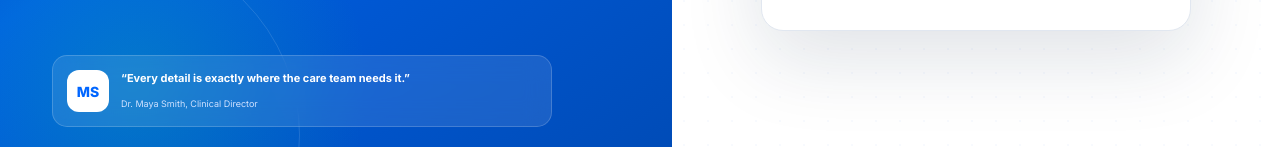
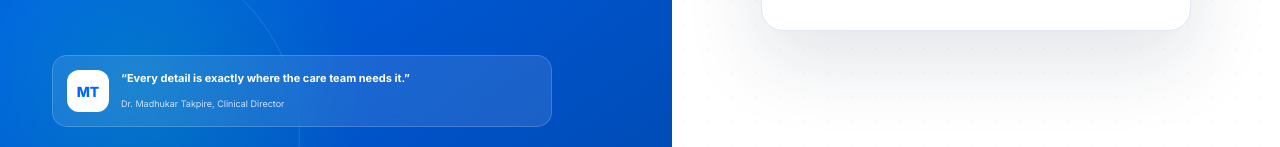
Before and after one commit to Rupesh1819/HomeoCare, a Next.js app: page /login in a window 1280 px wide. Shown: the part 635-782 px from the top of the page. Built offline with nearby package versions, Linux system fonts and the light colour scheme.

Commit message:
chore: replace Dr. Maya Smith with Dr. Madhukar Takpire

```diff
--- a/app/(dashboard)/prescriptions/PrescriptionEditor.tsx
+++ b/app/(dashboard)/prescriptions/PrescriptionEditor.tsx
@@ -265,7 +265,7 @@ export function PrescriptionEditor({ patients }: { patients: Patient[] }) {
                 downloadPrescriptionPDF({
                   clinicName: "HomeoCare Pro",
                   branchName: "Pune Central Clinic",
-                  doctorName: "Dr. Maya Smith, BHMS, MD",
+                  doctorName: "Dr. Madhukar Takpire, BHMS, MD",
                   doctorReg: "MH-24518",
                   clinicPhone: "+91 20 4102 2020",
                   patientName: selectedPatient.name,
@@ -302,7 +302,7 @@ export function PrescriptionEditor({ patients }: { patients: Patient[] }) {
                 </div>
               </div>
               <div>
-                <strong>Dr. Maya Smith, BHMS, MD</strong>
+                <strong>Dr. Madhukar Takpire, BHMS, MD</strong>
                 <span>Reg. MH-24518 · +91 20 4102 2020</span>
               </div>
             </header>
@@ -382,7 +382,7 @@ export function PrescriptionEditor({ patients }: { patients: Patient[] }) {
                 <small>Generated by HomeoCare Pro Enterprise</small>
               </div>
               <div className="signature">
-                <strong>Dr. Maya Smith</strong>
+                <strong>Dr. Madhukar Takpire</strong>
                 <span>Authorized signature</span>
               </div>
             </footer>
--- a/app/(dashboard)/reports/ReportsClient.tsx
+++ b/app/(dashboard)/reports/ReportsClient.tsx
@@ -57,7 +57,7 @@ export function ReportsClient({
     formData.append("file", file);
     formData.append("patientId", selectedPatientId);
     formData.append("category", file.type.includes("pdf") ? "Blood Test" : "Imaging");
-    formData.append("uploadedBy", "Dr. Maya Smith");
+    formData.append("uploadedBy", "Dr. Madhukar Takpire");
 
     try {
       const res = await uploadReport(formData);
--- a/app/actions/analytics.ts
+++ b/app/actions/analytics.ts
@@ -187,9 +187,9 @@ export async function getAnalyticsData() {
   const finalDoctorPerformanceOrDemo = finalDoctorPerformance.length
     ? finalDoctorPerformance
     : [
-        { name: "Dr. Maya Smith", score: "96%", cases: "428 cases" },
-        { name: "Dr. Robert Chen", score: "92%", cases: "316 cases" },
-        { name: "Dr. Anjali Rao", score: "89%", cases: "284 cases" },
+        { name: "Dr. Madhukar Takpire", score: "96%", cases: "428 cases" },
+        { name: "Dr. Madhukar Takpire", score: "92%", cases: "316 cases" },
+        { name: "Dr. Madhukar Takpire", score: "89%", cases: "284 cases" },
       ];
 
   // 8. Status breakdown of appointments
--- a/app/actions/upload.ts
+++ b/app/actions/upload.ts
@@ -8,7 +8,7 @@ export async function uploadReport(formData: FormData) {
   const file = formData.get("file") as File;
   const patientId = formData.get("patientId") as string;
   const category = (formData.get("category") as string) || "Other";
-  const uploadedBy = (formData.get("uploadedBy") as string) || "Dr. Maya Smith";
+  const uploadedBy = (formData.get("uploadedBy") as string) || "Dr. Madhukar Takpire";
 
   if (!file) {
     return { success: false, error: "No file provided" };
--- a/app/login/page.tsx
+++ b/app/login/page.tsx
@@ -72,10 +72,10 @@ export default function LoginPage() {
           </div>
         </div>
         <div className="login-quote">
-          <div className="doctor-avatar">MS</div>
+          <div className="doctor-avatar">MT</div>
           <div>
             <p>&ldquo;Every detail is exactly where the care team needs it.&rdquo;</p>
-            <span>Dr. Maya Smith, Clinical Director</span>
+            <span>Dr. Madhukar Takpire, Clinical Director</span>
           </div>
         </div>
       </section>
--- a/components/clinic-app.tsx
+++ b/components/clinic-app.tsx
@@ -325,7 +325,7 @@ function LoginScreen({ onLogin }: { onLogin: () => void }) {
           <div className="doctor-avatar">MS</div>
           <div>
             <p>“Every detail is exactly where the care team needs it.”</p>
-            <span>Dr. Maya Smith, Clinical Director</span>
+            <span>Dr. Madhukar Takpire, Clinical Director</span>
           </div>
         </div>
       </section>
@@ -499,7 +499,7 @@ function Topbar({
         </button>
         <button className="profile-menu">
           <span className="avatar avatar-blue">MS</span>
-          <span><strong>Dr. Maya Smith</strong><small>Clinic Admin</small></span>
+          <span><strong>Dr. Madhukar Takpire</strong><small>Clinic Admin</small></span>
           <ChevronDown size={15} />
         </button>
       </div>
@@ -826,7 +826,7 @@ function AppointmentsPage({
     const next: Appointment = {
       id: `APT-${1040 + appointments.length + 1}`,
       patient,
-      doctor: "Dr. Maya Smith",
+      doctor: "Dr. Madhukar Takpire",
       time: String(data.get("time") || "05:00 PM"),
       mode: "Clinic",
       status: "Confirmed",
@@ -989,14 +989,14 @@ function PrescriptionsPage({ onNotify }: { onNotify: (message: string) => void }
           <article className="prescription-paper">
             <header>
               <div className="brand-lockup"><span className="brand-mark"><HeartPulse size={22} /></span><div><strong>HomeoCare Pro</strong><small>Pune Central Clinic</small></div></div>
-              <div><strong>Dr. Maya Smith, BHMS, MD</strong><span>Reg. MH-24518 · +91 20 4102 2020</span></div>
+              <div><strong>Dr. Madhukar Takpire, BHMS, MD</strong><span>Reg. MH-24518 · +91 20 4102 2020</span></div>
             </header>
             <div className="rx-patient"><div><span>PATIENT</span><strong>Elena Rodriguez</strong><small>34 years · Female · PAT-2026-00892</small></div><div><span>DATE</span><strong>12 June 2026</strong><small>Diagnosis: Chronic Migraine</small></div></div>
             <div className="rx-symbol">Rx</div>
             <table><thead><tr><th>Medicine</th><th>Potency</th><th>Dosage</th></tr></thead><tbody><tr><td><strong>{medicine}</strong><small>Homeopathic dilution</small></td><td>{potency}</td><td>{dosage}</td></tr></tbody></table>
             <section><span>INSTRUCTIONS</span><p>Take on an empty stomach. Avoid coffee, mint, and strong fragrances during the course.</p></section>
             <section><span>NEXT FOLLOW-UP</span><p><strong>26 June 2026</strong> · 10:30 AM · Video consultation</p></section>
-            <footer><div><span>Digitally verified prescription</span><small>Generated by HomeoCare Pro Enterprise</small></div><div className="signature"><strong>Dr. Maya Smith</strong><span>Authorized signature</span></div></footer>
+            <footer><div><span>Digitally verified prescription</span><small>Generated by HomeoCare Pro Enterprise</small></div><div className="signature"><strong>Dr. Madhukar Takpire</strong><span>Authorized signature</span></div></footer>
           </article>
         </div>
       </div>
@@ -1127,7 +1127,7 @@ function AnalyticsPage() {
         </Panel>
         <Panel>
           <div className="panel-heading"><div><span className="panel-kicker">DOCTOR PERFORMANCE</span><h3>Consultation outcomes</h3></div></div>
-          <div className="doctor-performance">{[["Dr. Maya Smith", "96%", "428 cases"], ["Dr. Robert Chen", "92%", "316 cases"], ["Dr. Anjali Rao", "89%", "284 cases"]].map(([name, score, cases]) => <div key={name}><span className="avatar">{name.split(" ").slice(1).map((item) => item[0]).join("")}</span><span><strong>{name}</strong><small>{cases}</small></span><b>{score}</b></div>)}</div>
+          <div className="doctor-performance">{[["Dr. Madhukar Takpire", "96%", "428 cases"], ["Dr. Madhukar Takpire", "92%", "316 cases"], ["Dr. Madhukar Takpire", "89%", "284 cases"]].map(([name, score, cases]) => <div key={name}><span className="avatar">{name.split(" ").slice(1).map((item) => item[0]).join("")}</span><span><strong>{name}</strong><small>{cases}</small></span><b>{score}</b></div>)}</div>
         </Panel>
         <Panel>
           <div className="panel-heading"><div><span className="panel-kicker">APPOINTMENTS</span><h3>Status breakdown</h3></div></div>
@@ -1189,9 +1189,9 @@ function WhatsAppPage({ onNotify }: { onNotify: (message: string) => void }) {
 
 function StaffPage({ onNotify }: { onNotify: (message: string) => void }) {
   const staff = [
-    { name: "Dr. Maya Smith", role: "Clinic Admin", specialty: "Classical Homeopathy", status: "Online", initials: "MS" },
-    { name: "Dr. Robert Chen", role: "Doctor", specialty: "Chronic Care", status: "In consultation", initials: "RC" },
-    { name: "Dr. Anjali Rao", role: "Doctor", specialty: "Women & Child Care", status: "Online", initials: "AR" },
+    { name: "Dr. Madhukar Takpire", role: "Clinic Admin", specialty: "Classical Homeopathy", status: "Online", initials: "MT" },
+    { name: "Dr. Madhukar Takpire", role: "Doctor", specialty: "Chronic Care", status: "In consultation", initials: "MT" },
+    { name: "Dr. Madhukar Takpire", role: "Doctor", specialty: "Women & Child Care", status: "Online", initials: "MT" },
     { name: "Riya Deshmukh", role: "Receptionist", specialty: "Front desk", status: "Online", initials: "RD" },
     { name: "Amit Kulkarni", role: "Accountant", specialty: "Billing", status: "Offline", initials: "AK" },
   ];
@@ -1374,8 +1374,8 @@ function Vital({ label, value, unit }: { label: string; value: string; unit: str
 function Timeline() {
   return (
     <div className="timeline">
-      <div><span className="timeline-icon"><Pill size={15} /></span><div><strong>Prescription generated</strong><p>Natrum Muriaticum 200C · 4 pills daily</p><small>12 Jun 2026 · Dr. Maya Smith</small></div></div>
-      <div><span className="timeline-icon timeline-icon-green"><Stethoscope size={15} /></span><div><strong>Treatment record added</strong><p>Improvement noted in migraine frequency.</p><small>12 Jun 2026 · Dr. Maya Smith</small></div></div>
+      <div><span className="timeline-icon"><Pill size={15} /></span><div><strong>Prescription generated</strong><p>Natrum Muriaticum 200C · 4 pills daily</p><small>12 Jun 2026 · Dr. Madhukar Takpire</small></div></div>
+      <div><span className="timeline-icon timeline-icon-green"><Stethoscope size={15} /></span><div><strong>Treatment record added</strong><p>Improvement noted in migraine frequency.</p><small>12 Jun 2026 · Dr. Madhukar Takpire</small></div></div>
       <div><span className="timeline-icon timeline-icon-amber"><FileText size={15} /></span><div><strong>Medical report uploaded</strong><p>CBC Blood Test - June 2026.pdf</p><small>11 Jun 2026 · Reception desk</small></div></div>
     </div>
   );
--- a/components/layout/Topbar.tsx
+++ b/components/layout/Topbar.tsx
@@ -37,8 +37,8 @@ export function Topbar({ title, eyebrow }: { title: string; eyebrow: string }) {
     }).catch(console.error);
   }, []);
 
-  const fullName = profile ? `${profile.firstName} ${profile.lastName}` : "Dr. Maya Smith";
-  const initials = profile ? `${profile.firstName[0] || ""}${profile.lastName[0] || ""}`.toUpperCase() : "MS";
+  const fullName = profile ? `${profile.firstName} ${profile.lastName}` : "Dr. Madhukar Takpire";
+  const initials = profile ? `${profile.firstName[0] || ""}${profile.lastName[0] || ""}`.toUpperCase() : "MT";
   const roleName = profile ? (profile.role === "DOCTOR" ? "Doctor" : profile.role === "CLINIC_ADMIN" ? "Clinic Admin" : profile.role) : "Clinic Admin";
   const displayName = profile?.role === "DOCTOR" ? `Dr. ${fullName}` : fullName;
 
--- a/components/staff/InviteStaffDrawer.tsx
+++ b/components/staff/InviteStaffDrawer.tsx
@@ -61,7 +61,7 @@ export function InviteStaffDrawer({ isOpen, onClose, onSuccess }: InviteStaffDra
               <label>First Name</label>
               <div className="input-with-icon">
                 <User size={16} />
-                <input type="text" name="firstName" required placeholder="Maya" />
+                <input type="text" name="firstName" required placeholder="Madhukar" />
               </div>
             </div>
 
@@ -77,7 +77,7 @@ export function InviteStaffDrawer({ isOpen, onClose, onSuccess }: InviteStaffDra
               <label>Email Address</label>
               <div className="input-with-icon">
                 <Mail size={16} />
-                <input type="email" name="email" required placeholder="maya.smith@clinic.com" />
+                <input type="email" name="email" required placeholder="madhukar.takpire@clinic.com" />
               </div>
               <p className="field-hint">They will use this email to log in.</p>
             </div>
--- a/components/ui/Timeline.tsx
+++ b/components/ui/Timeline.tsx
@@ -10,7 +10,7 @@ export function Timeline() {
         <div>
           <strong>Prescription generated</strong>
           <p>Natrum Muriaticum 200C · 4 pills daily</p>
-          <small>12 Jun 2026 · Dr. Maya Smith</small>
+          <small>12 Jun 2026 · Dr. Madhukar Takpire</small>
         </div>
       </div>
       <div>
@@ -20,7 +20,7 @@ export function Timeline() {
         <div>
           <strong>Treatment record added</strong>
           <p>Improvement noted in migraine frequency.</p>
-          <small>12 Jun 2026 · Dr. Maya Smith</small>
+          <small>12 Jun 2026 · Dr. Madhukar Takpire</small>
         </div>
       </div>
       <div>
--- a/prisma/seed.ts
+++ b/prisma/seed.ts
@@ -46,8 +46,8 @@ async function main() {
     create: {
       clinicId: clinic.id,
       role: "DOCTOR",
-      firstName: "Maya",
-      lastName: "Smith",
+      firstName: "Madhukar",
+      lastName: "Takpire",
       email: "doctor@homeocare.in",
       mobile: "+91 98201 00001",
     },
@@ -105,7 +105,7 @@ async function main() {
     },
   });
 
-  console.log(`  ✓ Users: Dr. Maya Smith, Anjali Deshmukh, Rahul Patil, Sanjay Kulkarni (Lab), Neha Joshi (Pharma)`);
+  console.log(`  ✓ Users: Dr. Madhukar Takpire, Anjali Deshmukh, Rahul Patil, Sanjay Kulkarni (Lab), Neha Joshi (Pharma)`);
 
   // 4. Doctor profile
   const doctor = await prisma.doctor.upsert({
```
Also changed, not shown: lib/data.ts (+4 -4 lines), 1 other file (tests, documents, lock files or other folders).
